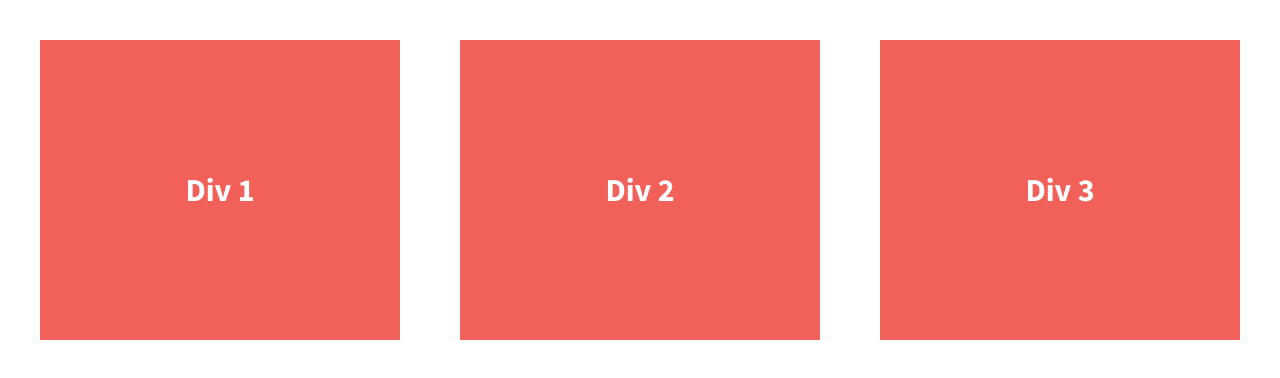
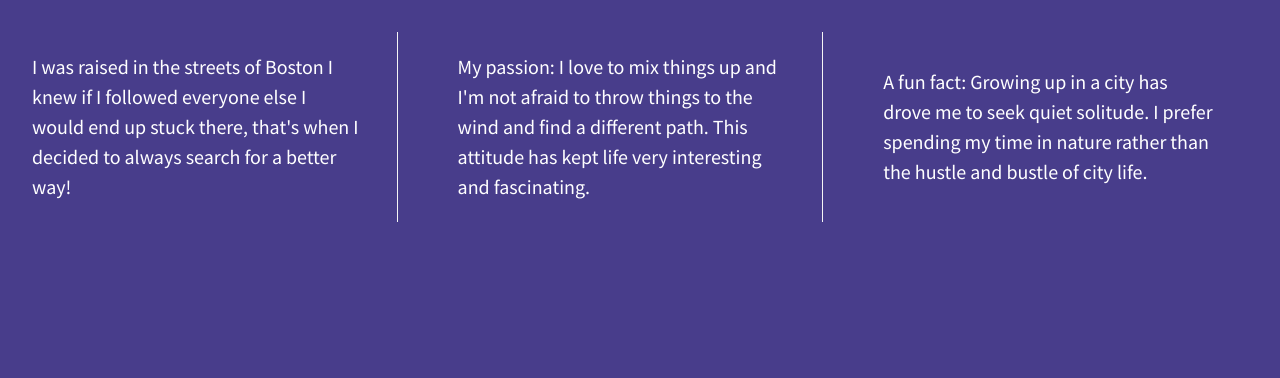
Before and after one commit to Blueant528/flex-grid, a plain HTML site: page 07.01-206-divs-flexbox-starter/index.html in a window 1280 px wide. Drawn offline with nearby package versions, Linux system fonts and the light colour scheme.

Commit message:
My Own Try At Flex Grid 3 Panels Centered

```diff
--- a/07.01-206-divs-flexbox-starter/css/main.css
+++ b/07.01-206-divs-flexbox-starter/css/main.css
@@ -97,43 +97,52 @@ textarea {
 
 
 html {
-  background-color: #fff;
+  background-color: #483D8B;
   height: 100%;
+  width: 100%;
 }
 
 body {
   font-family: 'Source Sans Pro', sans-serif;
   padding: 2em;
-  font-size: 1.25em;
+  font-weight: 700px;
   height: 100%;
+  color: #fff;
 }
 
 .wrapper {
   /*add display:flex and set justify-content to space-between*/
-  font-weight: 700;
+
   display: flex;
   justify-content: space-between;
+  flex-flow: row wrap;
+  align-items: center;
+}
 
+.div-1, .div-2, .div-3  {
+    color: #ffffff;
+      /*give the divs a width of 30%, add display:flex, set justify-content and align-items to center*/
+
+  font-size: 1.25em;
+  display: flex;
+  width: 30%;
+  height: auto;
+  justify-content: center;
+  align-items: center;
+  line-height: 1.5em;
+}
+
+.div-1, .div-2 {
+    border-right: .5px solid whitesmoke
 
 }
 
-.div-1, .div-2, .div-3 {
-  /*give the divs a width of 30%, add display:flex, set justify-content and align-items to center*/
-  color: #fff;
-  line-height: 1.5em;
-  font-size: 1.6em;
-  background-color: #f16059;
-  height: 300px;
-  display: flex;
-  width: 30%;
-  justify-content: center;
-  align-items: center;
+p {
+    padding-right: 35px;
 }
 
 
-
-
-/* ==========================================================================
+/*==========================================================================
    Helper classes
    ========================================================================== */
 
--- a/07.01-206-divs-flexbox-starter/index.html
+++ b/07.01-206-divs-flexbox-starter/index.html
@@ -23,14 +23,17 @@
 
         <section class="wrapper">
             <div class="div-1">
-                Div 1
+                <p>I was raised <span>in the streets of Boston</span>  I knew if I followed everyone else I would end up stuck there, that's when I decided to always search for a better way!</p>
             </div>
+
             <div class="div-2">
-                Div 2
+                <p><span>My passion:</span> I love to mix things up and I'm not afraid to throw things to the wind and find a different path. This attitude has kept life very interesting and fascinating.</p>
             </div>
+
             <div class="div-3">
-                Div 3
+                <p><span>A fun fact:</span> Growing up in a city has drove me to seek quiet solitude. I prefer spending my time in nature rather than the hustle and bustle of city life.</p>
             </div>
+
         </section>
 
         <script src="https://ajax.googleapis.com/ajax/libs/jquery/1.11.3/jquery.min.js"></script>
```
